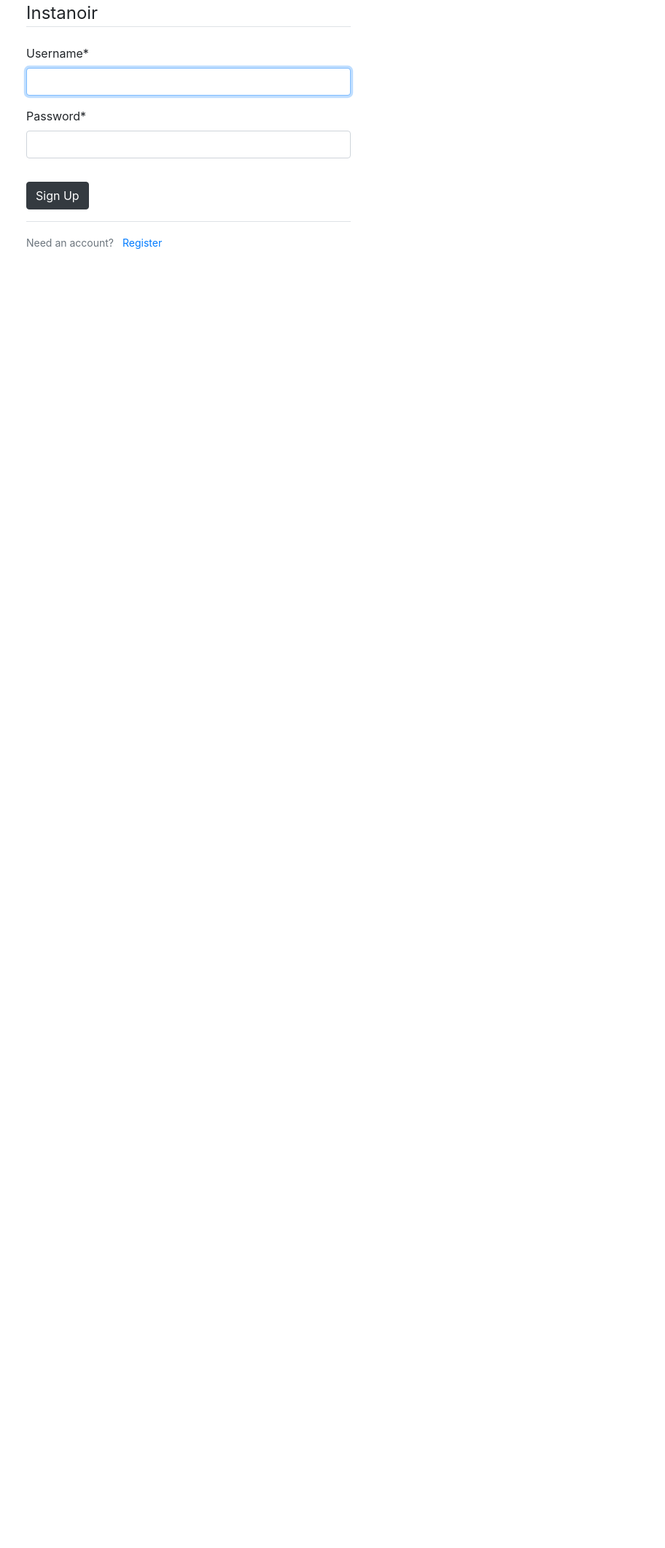
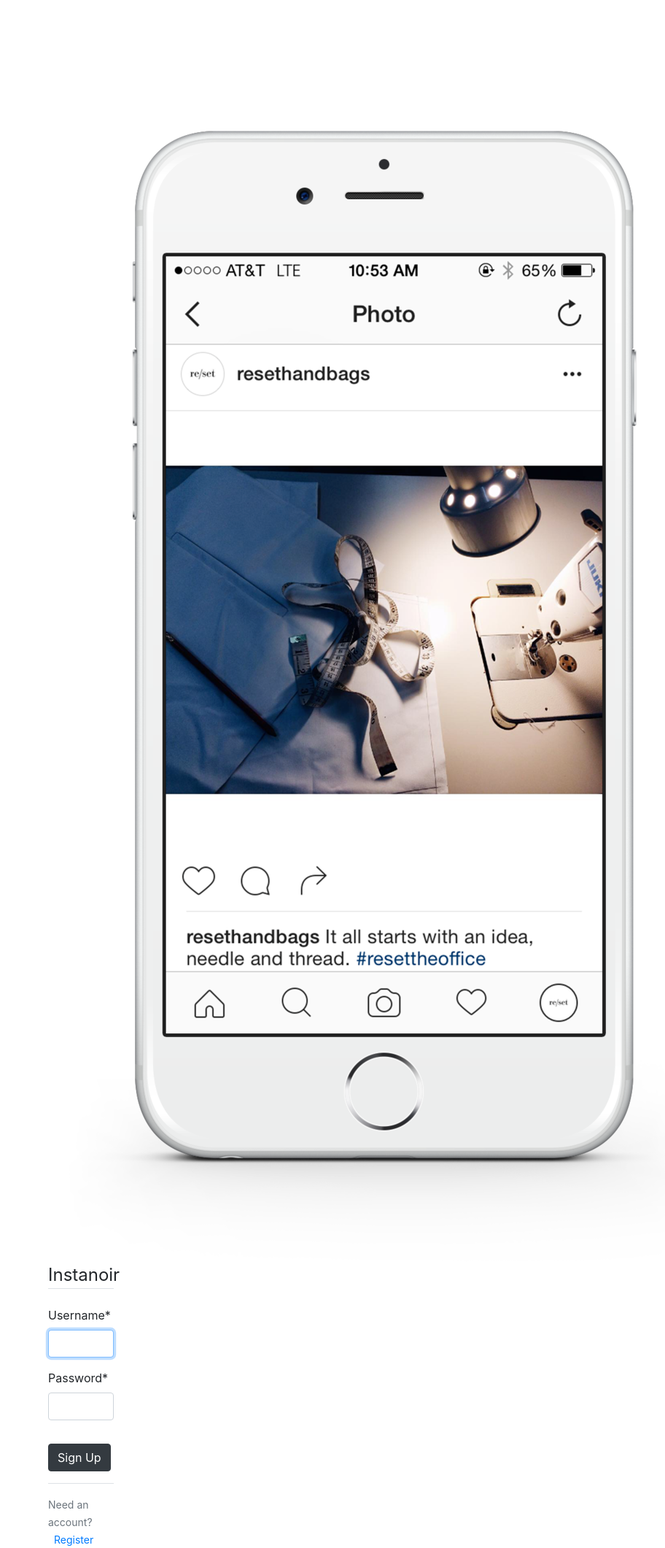
Before and after one commit to duncan-chege/instanoir, a Django app: page /login/ in a window 1280 px wide. Shown: the whole page at 73% size, without its empty margins (49-961 px from the left). Before the commit the page ends 341 px from the top, so only its background shows below. Run offline with Django 3.2, Linux system fonts and the light colour scheme; some libraries are stand-ins or nearby versions.

Commit message:
add a new image to login html with an external css file

```diff
--- a/users/templates/users/login.html
+++ b/users/templates/users/login.html
@@ -1,10 +1,18 @@
 {% extends 'base.html' %}
 {% load crispy_forms_tags %}
+{% load static %}
 
 {% block content %}
+<link rel="stylesheet" href="{% static 'css/login.css' %}">
+
 <div class="container">
     <div class=row>
-        <div class="col-md-5">
+
+        <div class="col-md-6">
+            <img src='/static/images/iphone.png' class="phoneimg" alt="picture">
+            <div class="col-md-6">
+
+                <div class="col-md-6">
                     <div class="content-section">
                         <form method="POST">
                             {% csrf_token %}
@@ -17,7 +25,8 @@
                             </div>
                         </form>
                         <div class="border-top pt-3">
-                    <small class="text-muted"> Need an account? <a class="ml-2" href="{% url 'register' %}">Register</a> </small>
+                            <small class="text-muted"> Need an account? <a class="ml-2" href="{% url 'register' %}">Register</a>
+                            </small>
                         </div>
                     </div>
                 </div>
```
Also changed, not shown: users/static/css/login.css (added), users/static/images/iphone.png (added). Lines whose indentation alone changed are shown as unchanged.
